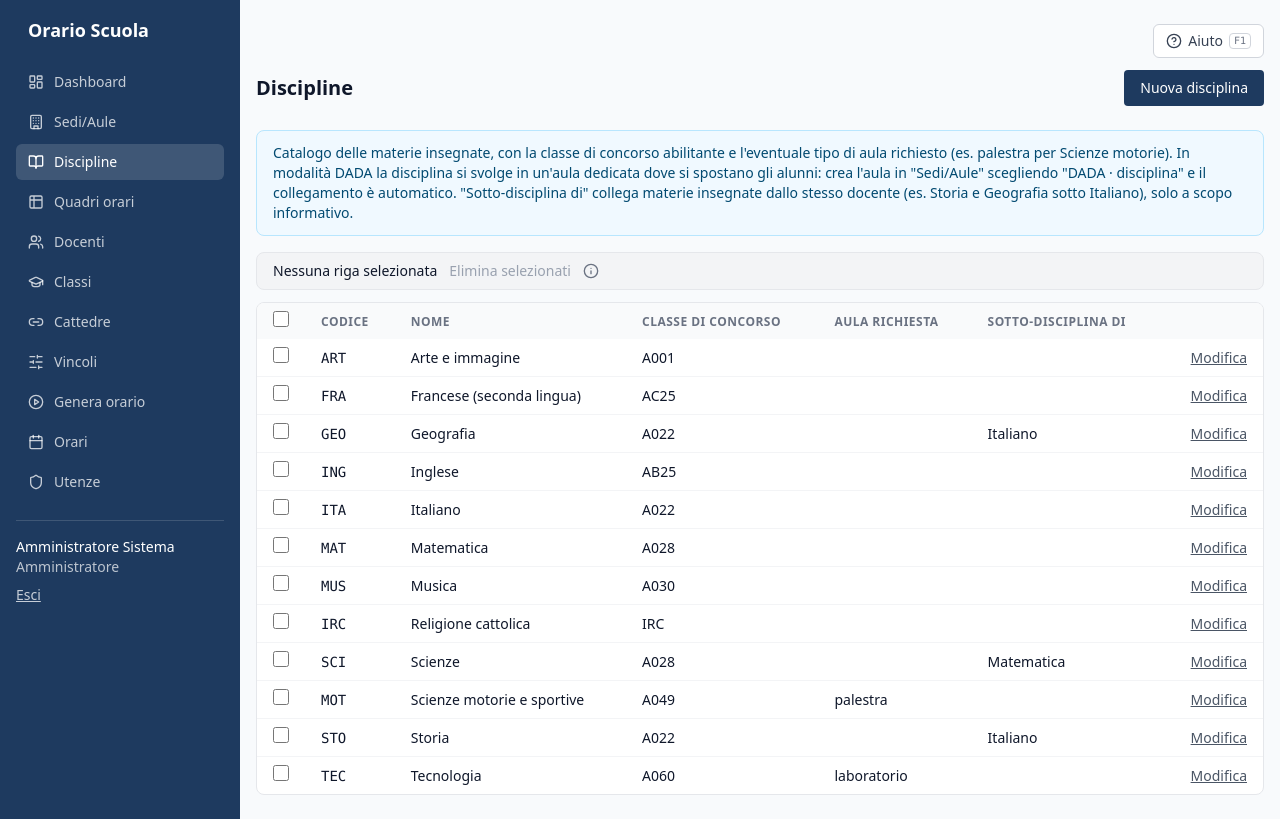
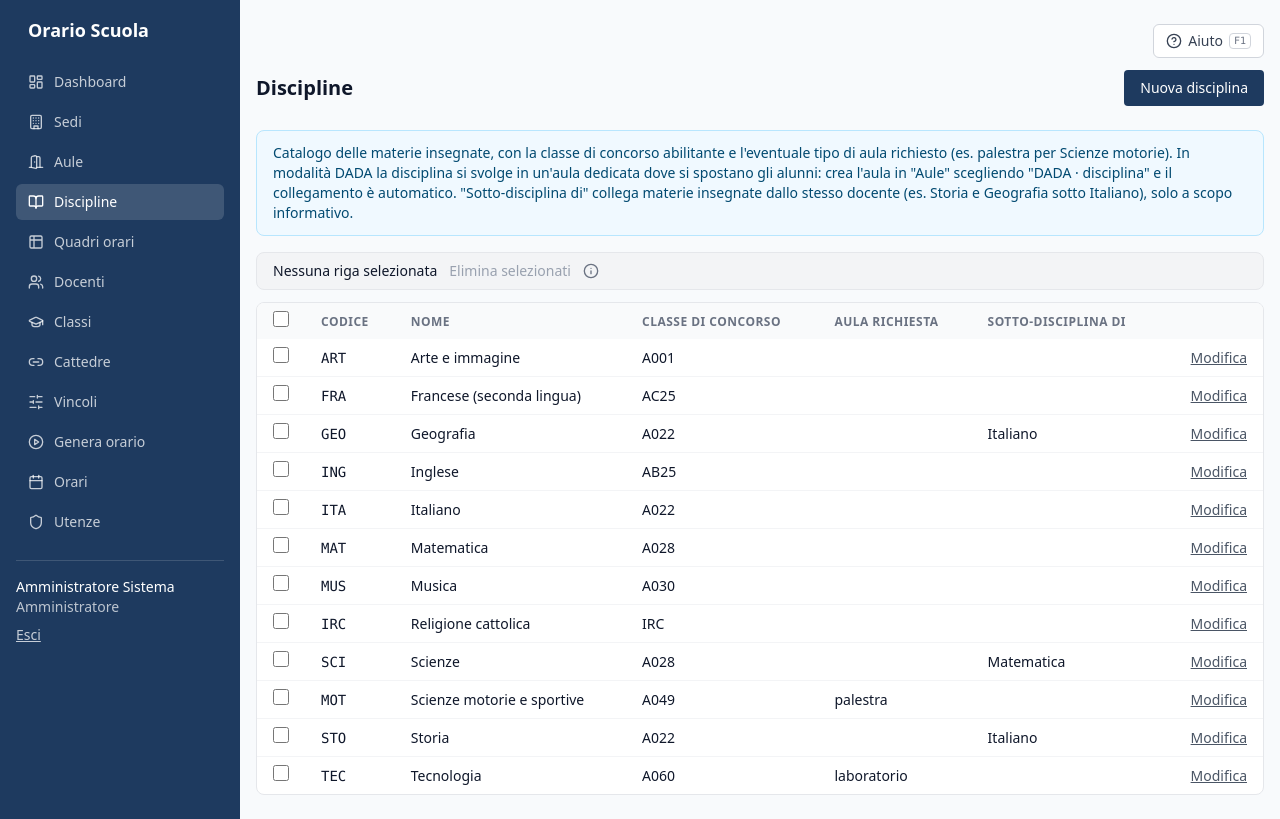
Before and after one commit to johnnybaida/orario-scuola, a Laravel app: page /discipline in a window 1280 px wide. Run offline with Laravel 12, Linux system fonts and the light colour scheme; a user stored in the database is signed in; data comes from the database, SQL or seed files in the repository; style sheets or scripts are compiled from the project's sources.

Commit message:
Menu: voci separate Sedi e Aule (la pagina aule non era raggiungibile)
Co-Authored-By: Claude Sonnet 5.5 <noreply@anthropic.com>

```diff
--- a/resources/views/discipline/_form.blade.php
+++ b/resources/views/discipline/_form.blade.php
@@ -31,7 +31,7 @@
         @endif
     </select>
     <p class="mt-1 text-xs text-gray-500">
-        Elenco dei tipi di aula censiti in "Sedi/Aule". Per DADA: crea l'aula con tipo "DADA · questa disciplina"
+        Elenco dei tipi di aula censiti in "Aule". Per DADA: crea l'aula con tipo "DADA · questa disciplina"
         e il collegamento avviene da solo; qui puoi comunque sceglierlo a mano.
     </p>
 </div>
--- a/resources/views/discipline/index.blade.php
+++ b/resources/views/discipline/index.blade.php
@@ -13,7 +13,7 @@
     <x-guida>
         Catalogo delle materie insegnate, con la classe di concorso abilitante e l'eventuale tipo di aula richiesto
         (es. palestra per Scienze motorie). In modalità DADA la disciplina si svolge in un'aula dedicata dove si
-        spostano gli alunni: crea l'aula in "Sedi/Aule" scegliendo "DADA · disciplina" e il collegamento è automatico. "Sotto-disciplina di" collega materie insegnate dallo stesso docente
+        spostano gli alunni: crea l'aula in "Aule" scegliendo "DADA · disciplina" e il collegamento è automatico. "Sotto-disciplina di" collega materie insegnate dallo stesso docente
         (es. Storia e Geografia sotto Italiano), solo a scopo informativo.
     </x-guida>
 
--- a/resources/views/layouts/app.blade.php
+++ b/resources/views/layouts/app.blade.php
@@ -16,7 +16,8 @@
         @auth
             @php($voci = [
                 ['dashboard', 'Dashboard', 'dashboard', '<svg xmlns="http://www.w3.org/2000/svg" viewBox="0 0 24 24" fill="none" stroke="currentColor" stroke-width="2" stroke-linecap="round" stroke-linejoin="round" class="size-4 shrink-0" aria-hidden="true"><rect width="7" height="9" x="3" y="3" rx="1"/><rect width="7" height="5" x="14" y="3" rx="1"/><rect width="7" height="9" x="14" y="12" rx="1"/><rect width="7" height="5" x="3" y="16" rx="1"/></svg>'],
-                ['sedi.index', 'Sedi/Aule', 'sedi.*|aule.*', '<svg xmlns="http://www.w3.org/2000/svg" viewBox="0 0 24 24" fill="none" stroke="currentColor" stroke-width="2" stroke-linecap="round" stroke-linejoin="round" class="size-4 shrink-0" aria-hidden="true"><rect width="16" height="20" x="4" y="2" rx="2"/><path d="M9 22v-4h6v4"/><path d="M8 6h.01M16 6h.01M12 6h.01M12 10h.01M12 14h.01M16 10h.01M16 14h.01M8 10h.01M8 14h.01"/></svg>'],
+                ['sedi.index', 'Sedi', 'sedi.*', '<svg xmlns="http://www.w3.org/2000/svg" viewBox="0 0 24 24" fill="none" stroke="currentColor" stroke-width="2" stroke-linecap="round" stroke-linejoin="round" class="size-4 shrink-0" aria-hidden="true"><rect width="16" height="20" x="4" y="2" rx="2"/><path d="M9 22v-4h6v4"/><path d="M8 6h.01M16 6h.01M12 6h.01M12 10h.01M12 14h.01M16 10h.01M16 14h.01M8 10h.01M8 14h.01"/></svg>'],
+                ['aule.index', 'Aule', 'aule.*', '<svg xmlns="http://www.w3.org/2000/svg" viewBox="0 0 24 24" fill="none" stroke="currentColor" stroke-width="2" stroke-linecap="round" stroke-linejoin="round" class="size-4 shrink-0" aria-hidden="true"><path d="M13 4h3a2 2 0 0 1 2 2v14"/><path d="M2 20h3"/><path d="M13 20h9"/><path d="M10 12v.01"/><path d="M13 4.562v16.157a1 1 0 0 1-1.242.97L5 20V5.562a2 2 0 0 1 1.515-1.94l4-1A2 2 0 0 1 13 4.561Z"/></svg>'],
                 ['discipline.index', 'Discipline', 'discipline.*', '<svg xmlns="http://www.w3.org/2000/svg" viewBox="0 0 24 24" fill="none" stroke="currentColor" stroke-width="2" stroke-linecap="round" stroke-linejoin="round" class="size-4 shrink-0" aria-hidden="true"><path d="M12 7v14"/><path d="M3 18a1 1 0 0 1-1-1V4a1 1 0 0 1 1-1h5a4 4 0 0 1 4 4 4 4 0 0 1 4-4h5a1 1 0 0 1 1 1v13a1 1 0 0 1-1 1h-6a3 3 0 0 0-3 3 3 3 0 0 0-3-3z"/></svg>'],
                 ['quadri-orari.index', 'Quadri orari', 'quadri-orari.*', '<svg xmlns="http://www.w3.org/2000/svg" viewBox="0 0 24 24" fill="none" stroke="currentColor" stroke-width="2" stroke-linecap="round" stroke-linejoin="round" class="size-4 shrink-0" aria-hidden="true"><path d="M9 3H5a2 2 0 0 0-2 2v4m6-6h10a2 2 0 0 1 2 2v4M9 3v18m0 0h10a2 2 0 0 0 2-2V9M9 21H5a2 2 0 0 1-2-2V9m0 0h18"/></svg>'],
                 ['docenti.index', 'Docenti', 'docenti.*', '<svg xmlns="http://www.w3.org/2000/svg" viewBox="0 0 24 24" fill="none" stroke="currentColor" stroke-width="2" stroke-linecap="round" stroke-linejoin="round" class="size-4 shrink-0" aria-hidden="true"><path d="M16 21v-2a4 4 0 0 0-4-4H6a4 4 0 0 0-4 4v2"/><circle cx="9" cy="7" r="4"/><path d="M22 21v-2a4 4 0 0 0-3-3.87"/><path d="M16 3.13a4 4 0 0 1 0 7.75"/></svg>'],
```
Also changed, not shown: docs/guida-utente.md (+2 -2 lines), tests/Feature/AnagraficheTest.php (+7 -0 lines).
